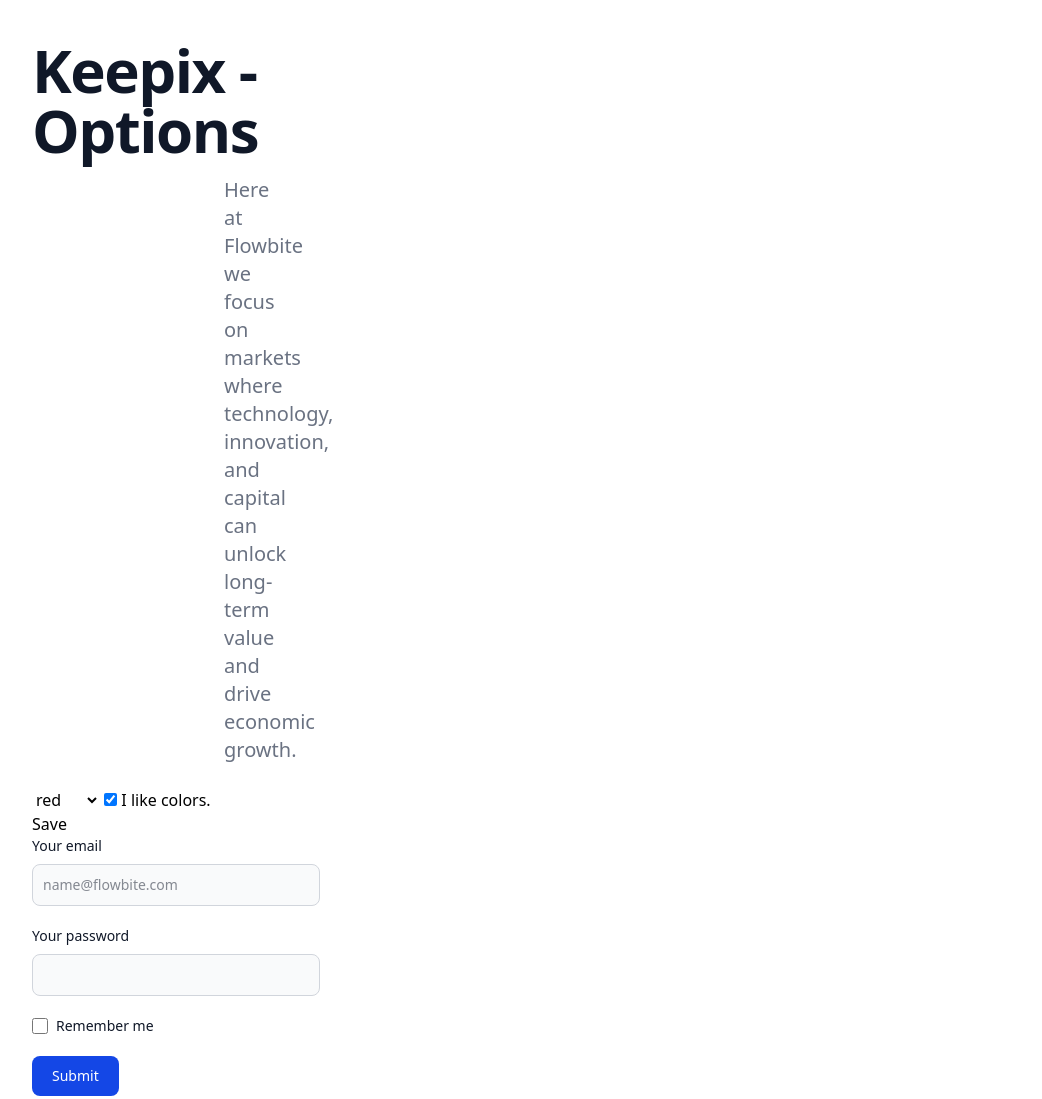
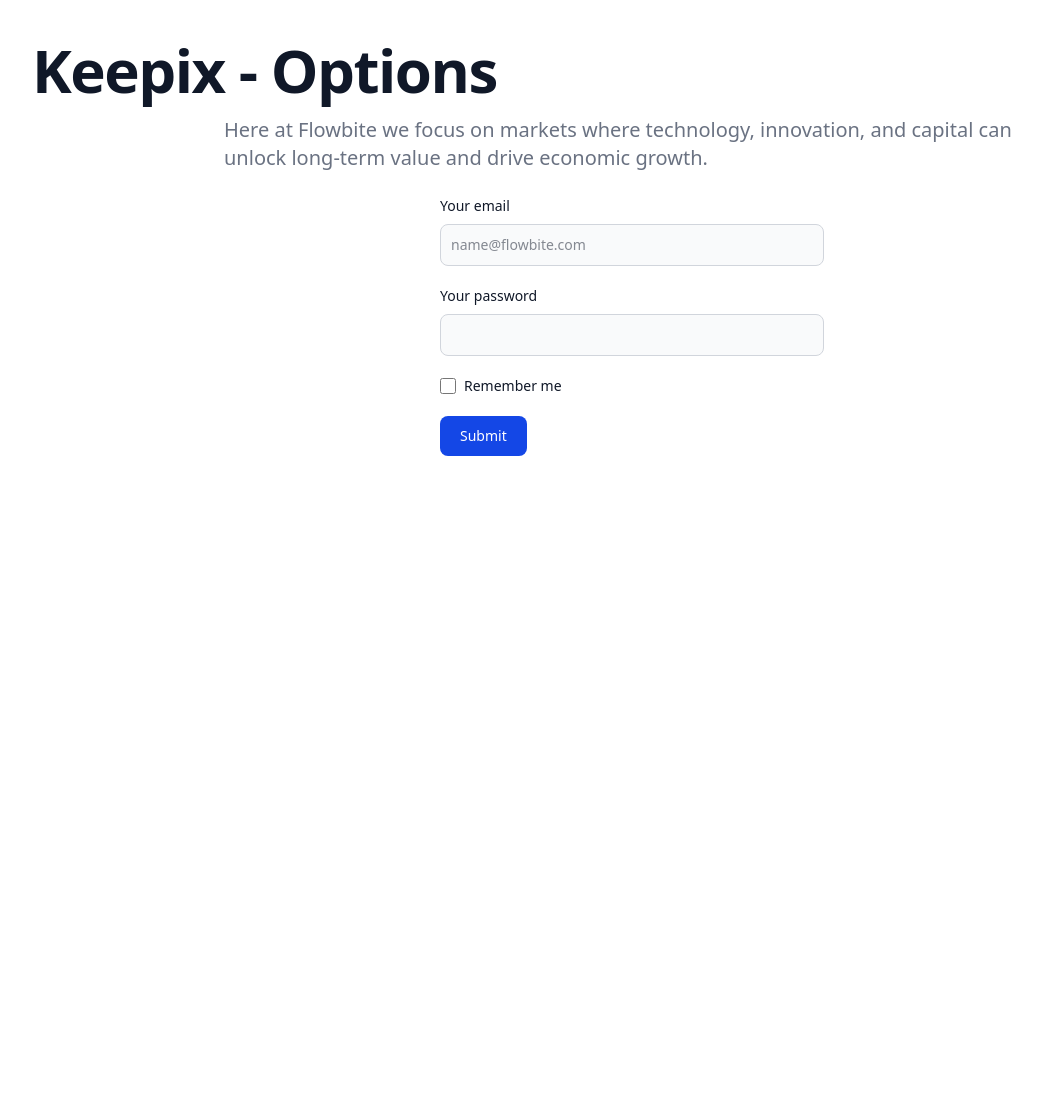
Before and after one commit to Extenzia/keepix, a website built with Vite: page options.html in a window 1280 px wide. Shown: the whole page, without its empty margins (8-1050 px from the left). After the commit the page ends 800 px from the top, so only its background shows below. Built offline with nearby package versions, Linux system fonts and the light colour scheme; some packages are replaced by stand-ins of ours.

Commit message:
minor updates

```diff
--- a/options.html
+++ b/options.html
@@ -1,51 +1,47 @@
 <!DOCTYPE html>
 <html lang="en">
+
 <head>
   <meta charset="UTF-8">
   <meta name="viewport" content="width=device-width, initial-scale=1.0" />
   <title>Keepix Options</title>
+  <link rel="stylesheet" href="src/style.css">
 </head>
-  <body class="m-10 min-h-42 w-2xs">
+
+<body class="m-10 min-h-42 w-auto">
   <div class="container">
-        <h1 class="mb-4 text-4xl font-extrabold leading-none tracking-tight text-gray-900 md:text-5xl lg:text-6xl dark:text-white">Keepix - Options</h1>
-        <p class="mb-6 text-lg font-normal text-gray-500 lg:text-xl sm:px-16 xl:px-48 dark:text-gray-400">Here at Flowbite we focus on markets where technology, innovation, and capital can unlock long-term value and drive economic growth.</p>
-
-        <div>
-            <select id="color">
-                <option value="red">red</option>
-                <option value="green">green</option>
-                <option value="blue">blue</option>
-                <option value="yellow">yellow</option>
-            </select>
-
-            <label>
-                <input type="checkbox" id="like" />
-                I like colors.
-            </label>
-
-            <div id="status"></div>
-            <button id="save">Save</button>
-        </div>
-
+    <h1
+      class="mb-4 text-4xl font-extrabold leading-none tracking-tight text-gray-900 md:text-5xl lg:text-6xl dark:text-white">
+      Keepix - Options</h1>
+    <p class="mb-6 text-lg font-normal text-gray-500 lg:text-xl sm:px-16 xl:px-48 dark:text-gray-400">Here at Flowbite
+      we focus on markets where technology, innovation, and capital can unlock long-term value and drive economic
+      growth.</p>
     <form class="max-w-sm mx-auto">
       <div class="mb-5">
         <label for="email" class="block mb-2 text-sm font-medium text-gray-900 dark:text-white">Your email</label>
-    <input type="email" id="email" class="bg-gray-50 border border-gray-300 text-gray-900 text-sm rounded-lg focus:ring-blue-500 focus:border-blue-500 block w-full p-2.5 dark:bg-gray-700 dark:border-gray-600 dark:placeholder-gray-400 dark:text-white dark:focus:ring-blue-500 dark:focus:border-blue-500" placeholder="name@flowbite.com" required />
+        <input type="email" id="email"
+          class="bg-gray-50 border border-gray-300 text-gray-900 text-sm rounded-lg focus:ring-blue-500 focus:border-blue-500 block w-full p-2.5 dark:bg-gray-700 dark:border-gray-600 dark:placeholder-gray-400 dark:text-white dark:focus:ring-blue-500 dark:focus:border-blue-500"
+          placeholder="name@flowbite.com" required />
       </div>
       <div class="mb-5">
         <label for="password" class="block mb-2 text-sm font-medium text-gray-900 dark:text-white">Your password</label>
-    <input type="password" id="password" class="bg-gray-50 border border-gray-300 text-gray-900 text-sm rounded-lg focus:ring-blue-500 focus:border-blue-500 block w-full p-2.5 dark:bg-gray-700 dark:border-gray-600 dark:placeholder-gray-400 dark:text-white dark:focus:ring-blue-500 dark:focus:border-blue-500" required />
+        <input type="password" id="password"
+          class="bg-gray-50 border border-gray-300 text-gray-900 text-sm rounded-lg focus:ring-blue-500 focus:border-blue-500 block w-full p-2.5 dark:bg-gray-700 dark:border-gray-600 dark:placeholder-gray-400 dark:text-white dark:focus:ring-blue-500 dark:focus:border-blue-500"
+          required />
       </div>
       <div class="flex items-start mb-5">
         <div class="flex items-center h-5">
-      <input id="remember" type="checkbox" value="" class="w-4 h-4 border border-gray-300 rounded-sm bg-gray-50 focus:ring-3 focus:ring-blue-300 dark:bg-gray-700 dark:border-gray-600 dark:focus:ring-blue-600 dark:ring-offset-gray-800 dark:focus:ring-offset-gray-800" required />
+          <input id="remember" type="checkbox" value=""
+            class="w-4 h-4 border border-gray-300 rounded-sm bg-gray-50 focus:ring-3 focus:ring-blue-300 dark:bg-gray-700 dark:border-gray-600 dark:focus:ring-blue-600 dark:ring-offset-gray-800 dark:focus:ring-offset-gray-800"
+            required />
         </div>
         <label for="remember" class="ms-2 text-sm font-medium text-gray-900 dark:text-gray-300">Remember me</label>
       </div>
-  <button type="submit" class="text-white bg-blue-700 hover:bg-blue-800 focus:ring-4 focus:outline-none focus:ring-blue-300 font-medium rounded-lg text-sm w-full sm:w-auto px-5 py-2.5 text-center dark:bg-blue-600 dark:hover:bg-blue-700 dark:focus:ring-blue-800">Submit</button>
+      <button type="submit"
+        class="text-white bg-blue-700 hover:bg-blue-800 focus:ring-4 focus:outline-none focus:ring-blue-300 font-medium rounded-lg text-sm w-full sm:w-auto px-5 py-2.5 text-center dark:bg-blue-600 dark:hover:bg-blue-700 dark:focus:ring-blue-800">Submit</button>
     </form>
-
   </div>
   <script src="src/options.js"></script>
 </body>
+
 </html>
```
Also changed, not shown: index.html (+4 -2 lines), manifest.json. Lines whose indentation alone changed are shown as unchanged.
